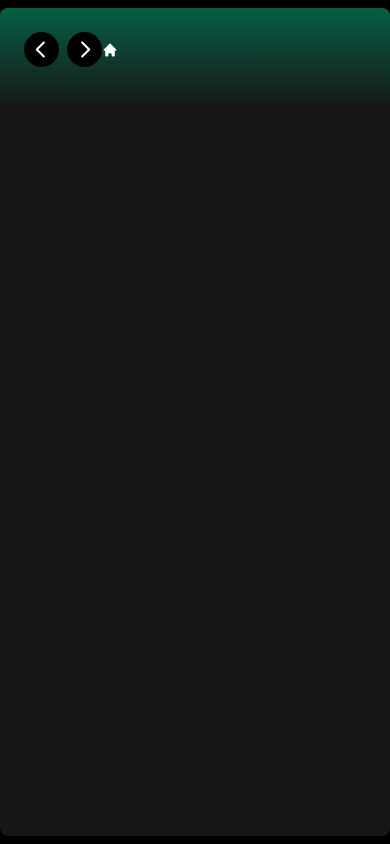
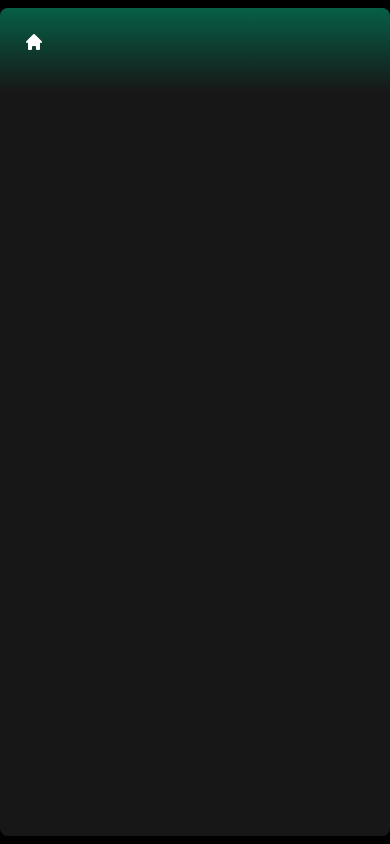
Before and after one commit to JAE-exe/spotify_clone, a Next.js app: page / in a window 390 px wide. Built offline with nearby package versions, Linux system fonts and the light colour scheme.

Commit message:
commit 7

```diff
--- a/components/Header.tsx
+++ b/components/Header.tsx
@@ -20,7 +20,7 @@ const Header: React.FC<HeaderProps> = ({ children, className }) => {
       )}
     >
       <div className="w-full mb-4 flex items-center">
-        <div className="flex gap-x-2 items-center">
+        <div className="hidden md:flex gap-x-2 items-center">
           <button
             onClick={() => router.back()}
             className="rounded-full bg-black flex items-center justify-center hover:opacity-75 transition"
@@ -35,8 +35,8 @@ const Header: React.FC<HeaderProps> = ({ children, className }) => {
           </button>
         </div>
         <div className="flex md:hidden gap-x-2 items-center ">
-          <button>
-            <HiHome />
+          <button className="">
+            <HiHome size={20} className="text-white" />
           </button>
         </div>
       </div>
```
